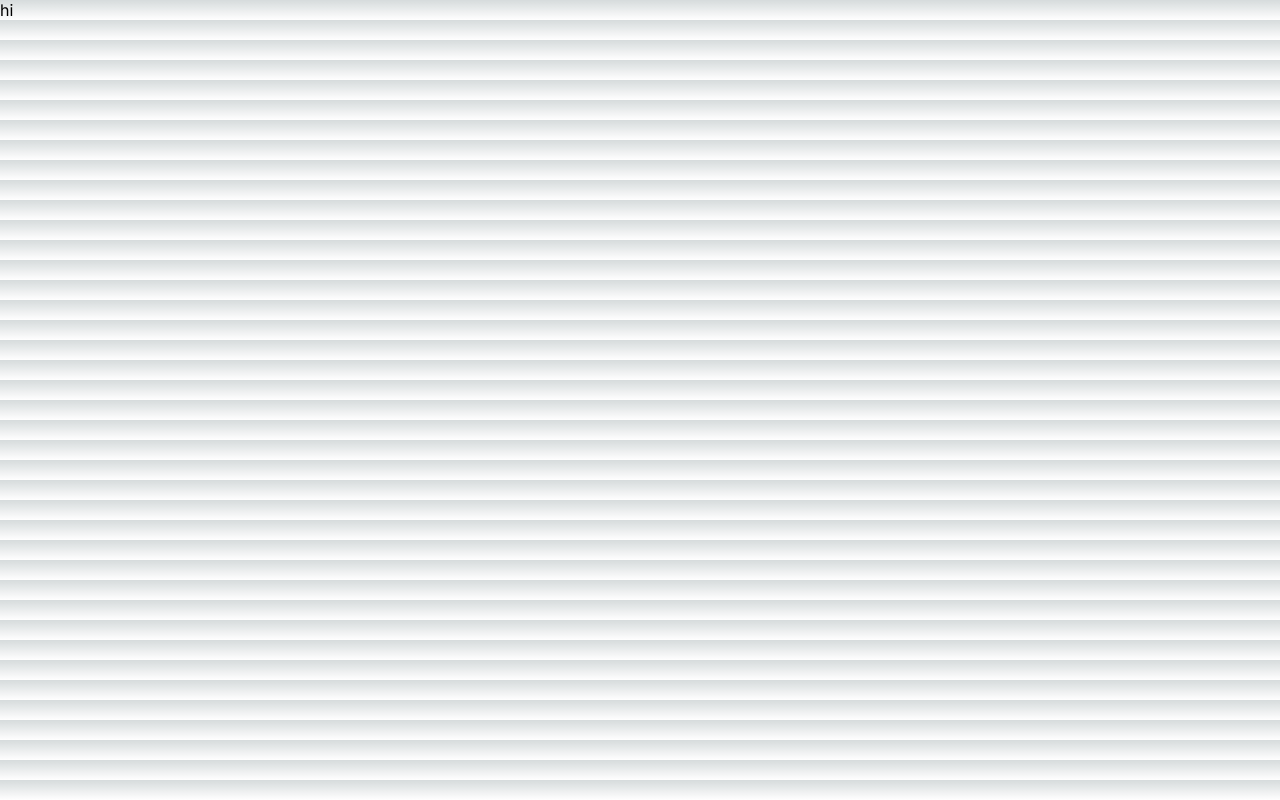
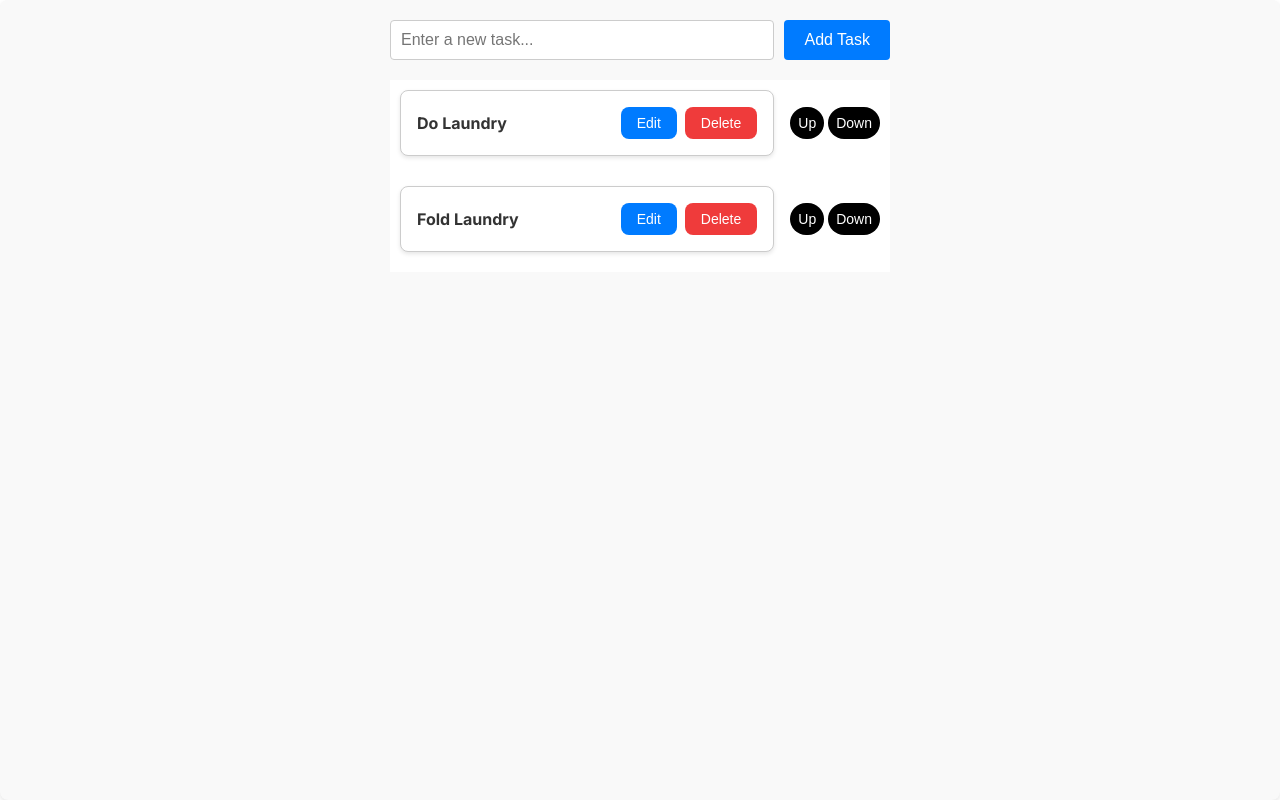
Before and after one commit to c-l-scholl/bizinc-tasks, a Next.js app in the folder frontend-task/todo-app/: page / in a window 1280 px wide. Built offline with nearby package versions, Linux system fonts and the light colour scheme.

Commit message:
added basic template for todo app

```diff
--- a/frontend-task/todo-app/app/globals.css
+++ b/frontend-task/todo-app/app/globals.css
@@ -1,107 +1,5 @@
-:root {
-  --max-width: 1100px;
-  --border-radius: 12px;
-  --font-mono: ui-monospace, Menlo, Monaco, "Cascadia Mono", "Segoe UI Mono",
-    "Roboto Mono", "Oxygen Mono", "Ubuntu Monospace", "Source Code Pro",
-    "Fira Mono", "Droid Sans Mono", "Courier New", monospace;
-
-  --foreground-rgb: 0, 0, 0;
-  --background-start-rgb: 214, 219, 220;
-  --background-end-rgb: 255, 255, 255;
-
-  --primary-glow: conic-gradient(
-    from 180deg at 50% 50%,
-    #16abff33 0deg,
-    #0885ff33 55deg,
-    #54d6ff33 120deg,
-    #0071ff33 160deg,
-    transparent 360deg
-  );
-  --secondary-glow: radial-gradient(
-    rgba(255, 255, 255, 1),
-    rgba(255, 255, 255, 0)
-  );
-
-  --tile-start-rgb: 239, 245, 249;
-  --tile-end-rgb: 228, 232, 233;
-  --tile-border: conic-gradient(
-    #00000080,
-    #00000040,
-    #00000030,
-    #00000020,
-    #00000010,
-    #00000010,
-    #00000080
-  );
-
-  --callout-rgb: 238, 240, 241;
-  --callout-border-rgb: 172, 175, 176;
-  --card-rgb: 180, 185, 188;
-  --card-border-rgb: 131, 134, 135;
-}
-
-@media (prefers-color-scheme: dark) {
-  :root {
-    --foreground-rgb: 255, 255, 255;
-    --background-start-rgb: 0, 0, 0;
-    --background-end-rgb: 0, 0, 0;
-
-    --primary-glow: radial-gradient(rgba(1, 65, 255, 0.4), rgba(1, 65, 255, 0));
-    --secondary-glow: linear-gradient(
-      to bottom right,
-      rgba(1, 65, 255, 0),
-      rgba(1, 65, 255, 0),
-      rgba(1, 65, 255, 0.3)
-    );
-
-    --tile-start-rgb: 2, 13, 46;
-    --tile-end-rgb: 2, 5, 19;
-    --tile-border: conic-gradient(
-      #ffffff80,
-      #ffffff40,
-      #ffffff30,
-      #ffffff20,
-      #ffffff10,
-      #ffffff10,
-      #ffffff80
-    );
-
-    --callout-rgb: 20, 20, 20;
-    --callout-border-rgb: 108, 108, 108;
-    --card-rgb: 100, 100, 100;
-    --card-border-rgb: 200, 200, 200;
-  }
-}
-
-* {
+*, *::before, *::after {
   box-sizing: border-box;
   padding: 0;
   margin: 0;
 }
-
-html,
-body {
-  max-width: 100vw;
-  overflow-x: hidden;
-}
-
-body {
-  color: rgb(var(--foreground-rgb));
-  background: linear-gradient(
-      to bottom,
-      transparent,
-      rgb(var(--background-end-rgb))
-    )
-    rgb(var(--background-start-rgb));
-}
-
-a {
-  color: inherit;
-  text-decoration: none;
-}
-
-@media (prefers-color-scheme: dark) {
-  html {
-    color-scheme: dark;
-  }
-}
--- a/frontend-task/todo-app/app/page.tsx
+++ b/frontend-task/todo-app/app/page.tsx
@@ -1,7 +1,10 @@
+import TaskManager from "@/components/TaskManager";
 
 
 export default function Home() {
   return (
-    <>hi</>
+    <>
+      <TaskManager />
+    </>
   );
 }
--- a/frontend-task/todo-app/components/Task.tsx
+++ b/frontend-task/todo-app/components/Task.tsx
@@ -1,14 +1,19 @@
+"use client";
+
 import { TaskProps } from "./utils";
+import "@/styles/Task.modules.css";
 
-const Task = ({ taskName, id, dateCreated}: TaskProps) => {
-
+const Task = ({ taskName, id }: TaskProps) => {
 
 	return (
 		<div className="task-container">
 			<div className="task-name-container">
 				<h2 className="task-name">{taskName}</h2>
 			</div>
-			<div className=""></div>
+			<div className="task-button-container">
+				<button className="task-button task-edit-button">Edit</button>
+				<button className="task-button task-delete-button">Delete</button>
+			</div>
 		</div>
 	);
 }
--- /dev/null
+++ b/frontend-task/todo-app/components/TaskManager.tsx
@@ -0,0 +1,38 @@
+"use client";
+
+import { useEffect, useState } from "react";
+import Task from "./Task";
+import { TaskProps } from "@/components/utils";
+import "@/styles/TaskManager.modules.css";
+
+
+const TaskManager = () => {
+	const [tasks, setTasks] = useState<TaskProps[] | null>(null);
+
+	useEffect(() => {
+		setTasks([{ id: 1, taskName: "Do Laundry"}, { id: 2, taskName: "Fold Laundry"}]);
+	}, []);
+
+	return (
+		<div className="task-mng-container">
+			<div className="task-mng-input-container">
+				<input className="task-mng-input" placeholder="Enter a new task..."/>
+				<button className="task-mng-add-button">Add Task</button>
+			</div>
+			<div className="task-list-container">
+					{tasks && tasks.map((t) => (
+						<div key={t.id}>
+							<Task taskName={t.taskName} id={t.id} />
+							<div className="task-mng-button-container">
+								<button className="task-mng-button task-mng-up-button">Up</button>
+								<button className="task-mng-button task-mng-down-button">Down</button>
+							</div>
+						</div>
+					))}
+			</div>
+
+		</div>
+	);
+}
+
+export default TaskManager;
--- a/frontend-task/todo-app/components/utils.ts
+++ b/frontend-task/todo-app/components/utils.ts
@@ -1,7 +1,6 @@
 type TaskProps = {
 	taskName: string;
-	id: string;
-	dateCreated: Date;
+	id: number;
 }
 
 export type { TaskProps };
--- /dev/null
+++ b/frontend-task/todo-app/styles/Task.modules.css
@@ -0,0 +1,57 @@
+.task-container {
+  display: flex;
+	flex-grow: 1;
+	flex-direction: row;
+  justify-content: space-between;
+  align-items: center;
+  padding: 1rem;
+	gap: 1rem;
+  background-color: #fff;
+  border: 1px solid #ccc;
+  border-radius: 0.5rem;
+  box-shadow: 0 0.125rem 0.25rem rgba(0, 0, 0, 0.1);
+}
+
+.task-name-container {
+	display: flex;
+}
+
+.task-name {
+  font-size: 1rem;
+  color: #333;
+}
+
+.task-date {
+  font-size: 0.875rem;
+  color: #888;
+}
+
+.task-button-container {
+  display: flex;
+  gap: 0.5rem;
+}
+
+.task-button {
+  padding: 0.5rem 1rem;
+  color: white;
+  border: none;
+  border-radius: 0.5rem;
+  cursor: pointer;
+  font-size: 0.875rem;
+}
+
+.task-delete-button {
+	background-color: rgba(235, 11, 11, 0.8);
+}
+
+.task-delete-button:hover {
+	background-color: rgba(179, 14, 14, 0.74);
+}
+
+.task-edit-button {
+	background-color: #007bff;
+}
+
+.task-edit-button:hover {
+  background-color: #0056b3;
+}
--- /dev/null
+++ b/frontend-task/todo-app/styles/TaskManager.modules.css
@@ -0,0 +1,76 @@
+.task-mng-container {
+  display: flex;
+  flex-direction: column;
+  align-items: center;
+  padding: 1.25rem; /* 20px */
+  background-color: #f9f9f9;
+  border-radius: 0.5rem; /* 8px */
+  box-shadow: 0 0.125rem 0.25rem rgba(0, 0, 0, 0.1); /* 2px 4px */
+	height: 100vh;
+}
+
+.task-mng-input-container {
+  display: flex;
+  width: 100%;
+  max-width: 500px; /* 500px */
+  margin-bottom: 1.25rem; /* 20px */
+}
+
+.task-mng-input {
+  flex: 1;
+  padding: 0.625rem; /* 10px */
+  border: 0.0625rem solid #ccc; /* 1px */
+  border-radius: 0.25rem; /* 4px */
+  font-size: 1rem; /* 16px */
+}
+
+.task-mng-add-button {
+  padding: 0.625rem 1.25rem; /* 10px 20px */
+  margin-left: 0.625rem; /* 10px */
+  background-color: #007bff;
+  color: white;
+  border: none;
+  border-radius: 0.25rem; /* 4px */
+  cursor: pointer;
+  font-size: 1rem; /* 16px */
+}
+
+.task-mng-add-button:hover {
+  background-color: #0056b3;
+}
+
+.task-list-container {
+  width: 100%;
+  max-width: 500px;
+	background-color: white;
+}
+
+.task-list-container > div {
+	display: flex;
+	flex-direction: row;
+	justify-content: space-between;
+	gap: 1rem;
+	align-items: center;
+  padding: 0.625rem;
+  margin-bottom: 0.625rem;
+  background-color: white;
+  /* border: 0.0625rem solid #ccc;
+  border-radius: 0.25rem;
+  box-shadow: 0 0.0625rem 0.125rem rgba(0, 0, 0, 0.1);  */
+}
+
+.task-mng-button-container {
+	display: flex;
+	flex-direction: row;
+	gap: 0.25rem;
+}
+
+.task-mng-button {
+	padding: 0.5rem 0.5rem;
+	background-color: black;
+  color: white;
+  border: none;
+  border-radius: 1rem;
+  cursor: pointer;
+  font-size: 0.875rem;
+}
```
